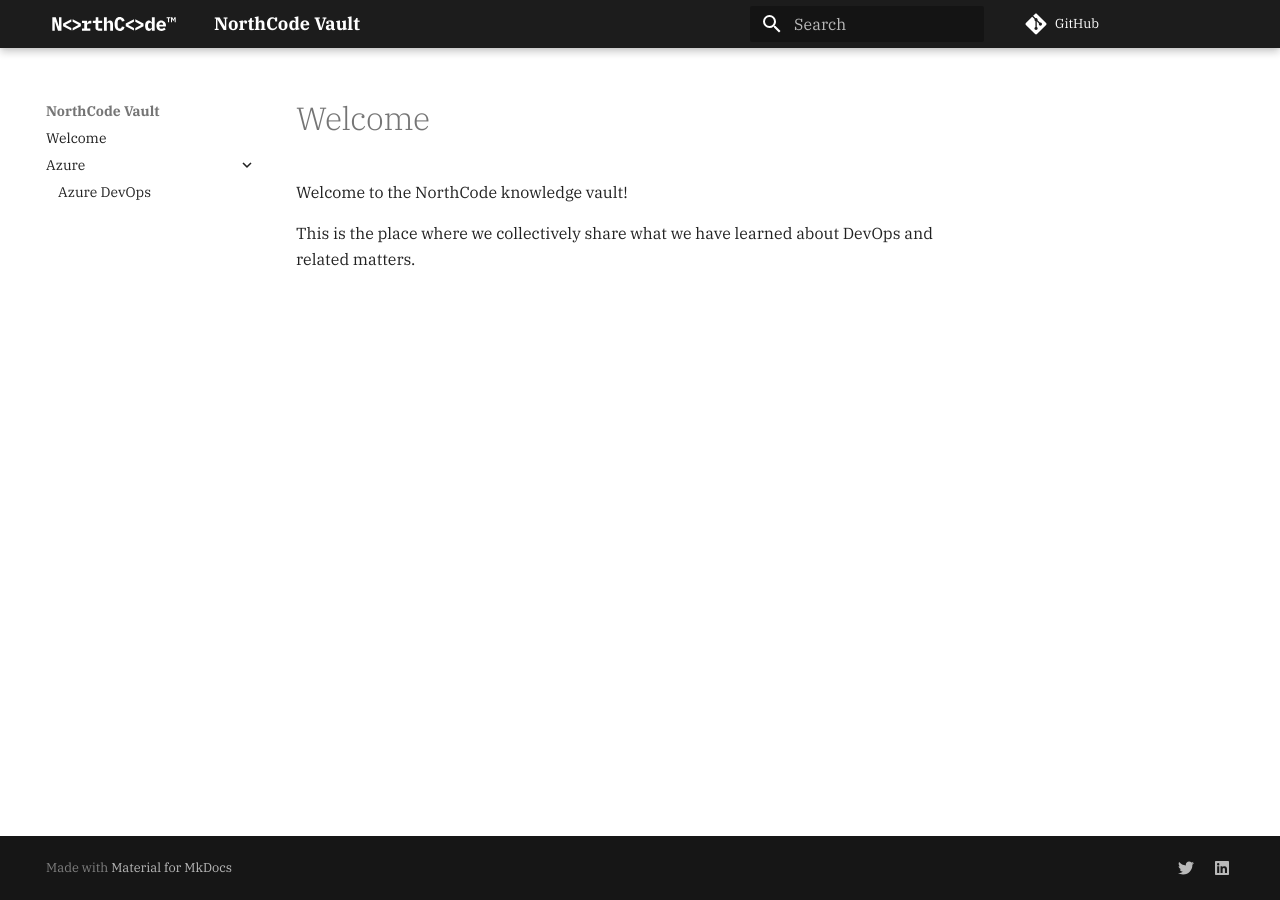
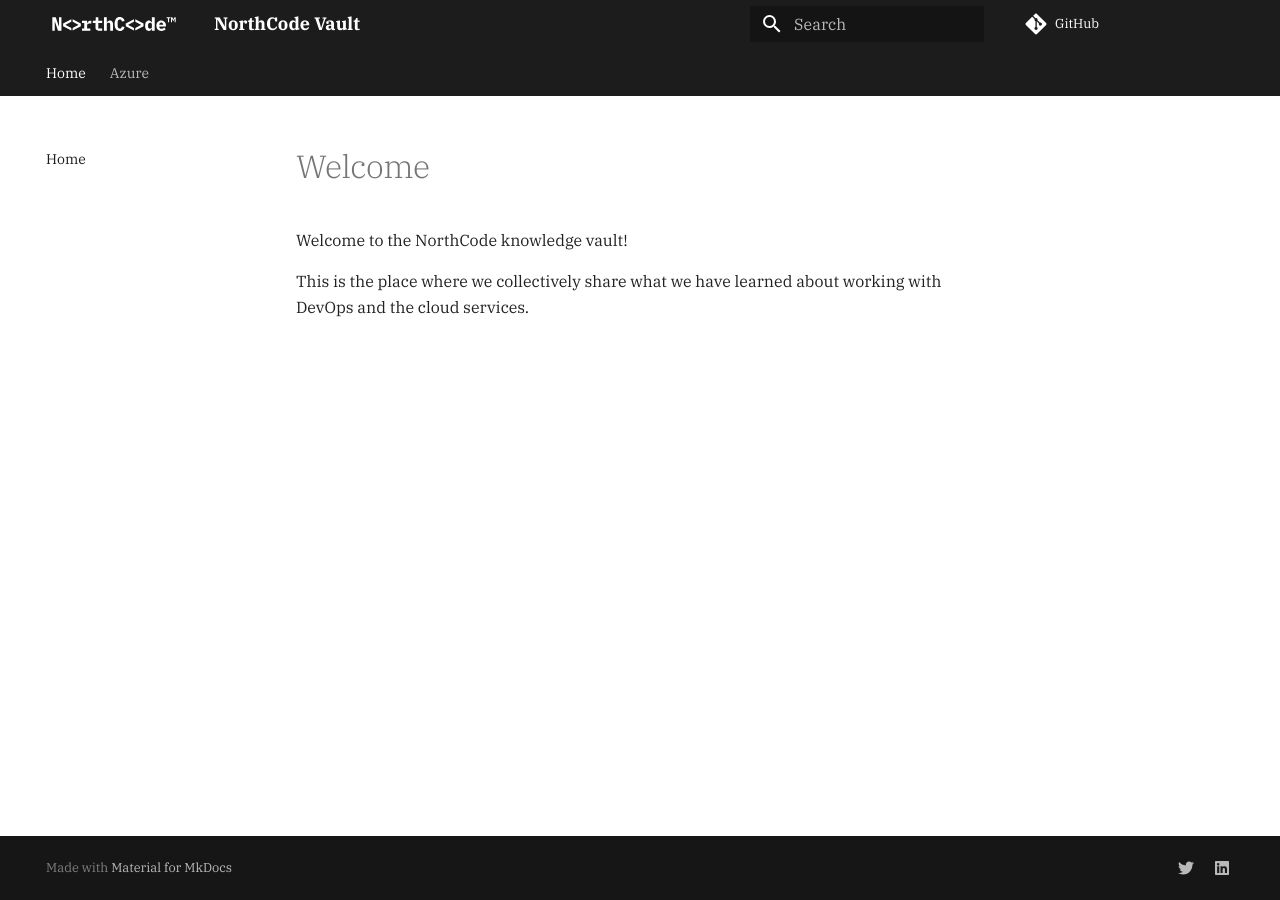
Before and after one commit to TheProjectAurora/vault, an MkDocs documentation site: the page built from docs/index.md, in a window 1280 px wide. Built offline with MkDocs 1.6.1 and Material for MkDocs 9.7.7, drawn with Linux system fonts in a browser that asks for light colours; comment, search, counter and statistics services are not loaded.

Commit message:
configure deployment

```diff
--- a/docs/index.md
+++ b/docs/index.md
@@ -1,5 +1,8 @@
+---
+title: Home
+---
 # Welcome
 
 Welcome to the NorthCode knowledge vault!
 
-This is the place where we collectively share what we have learned  about DevOps and related matters.
+This is the place where we collectively share what we have learned about working with DevOps and the cloud services.
--- a/mkdocs.yml
+++ b/mkdocs.yml
@@ -9,13 +9,18 @@
     text: IBM Plex Serif
     code: IBM Plex Mono
   features:
-    - navigation.expand
+    - navigation.instant
+    - navigation.tabs
 extra_css:
  - css/extra.css
- - css/colors.css
 
 plugins:
   - search
+
+markdown_extensions:
+  - admonition
+  - pymdownx.details
+  - pymdownx.superfences
 
 extra:
   social:
--- a/requirements.txt
+++ b/requirements.txt
@@ -1 +1,2 @@
 mkdocs-material
+pymdown-extensions
```
Also changed, not shown: docs/azure/index.md (added, +1 -0 lines), 1 other file.
